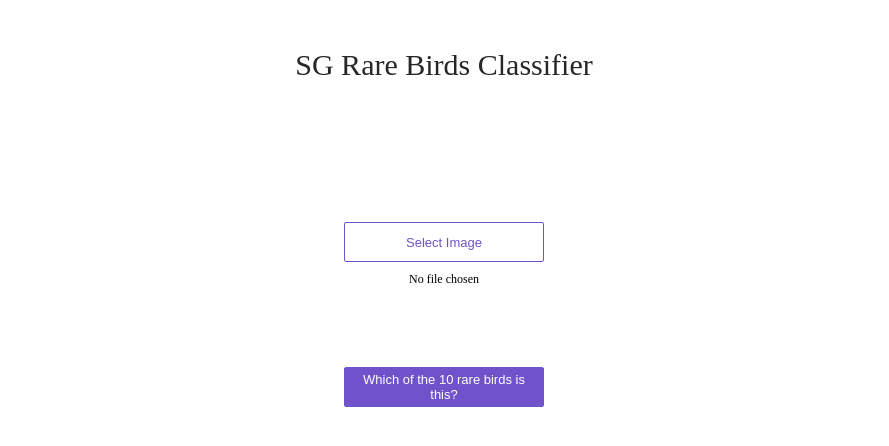
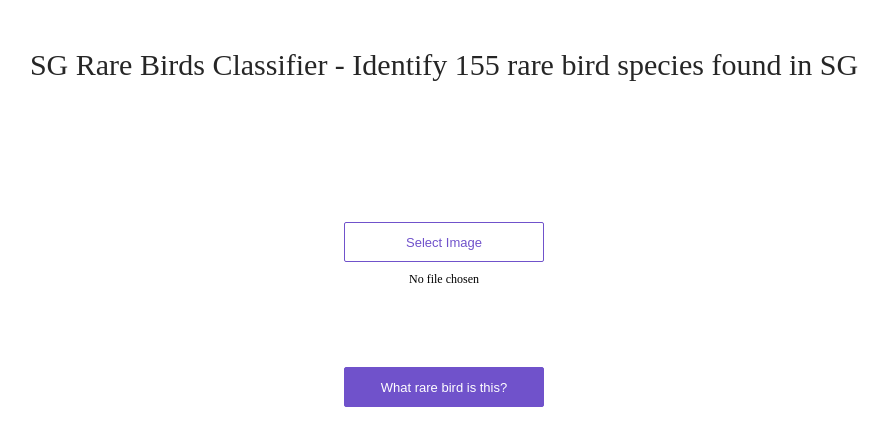
Before and after one commit to qwyeow/Render2, a plain HTML site: page app/view/index.html in a window 1280 px wide. Shown: the whole page, without its empty margins (196-1085 px from the left). Drawn offline with Linux system fonts and the light colour scheme.

Commit message:
Add files via upload

```diff
--- a/app/view/index.html
+++ b/app/view/index.html
@@ -7,7 +7,7 @@
     <body>
         <div>
             <div class='center'>
-                <div class='title'>SG Rare Birds Classifier</div>
+                <div class='title'>SG Rare Birds Classifier - Identify 155 rare bird species found in SG</div>
                 <div class='content'>
                     <div class='no-display'>
                         <input id='file-input'
@@ -25,7 +25,7 @@
                         <img id='image-picked' class='no-display' alt='Chosen Image' height='200'>
                     </div>
                     <div class='analyze'>
-                        <button id='analyze-button' class='analyze-button' type='button' onclick='analyze()'>Which of the 10 rare birds is this?</button>
+                        <button id='analyze-button' class='analyze-button' type='button' onclick='analyze()'>What rare bird is this?</button>
                     </div>
                     <div class='result-label'>
                         <label id='result-label'></label>
```
